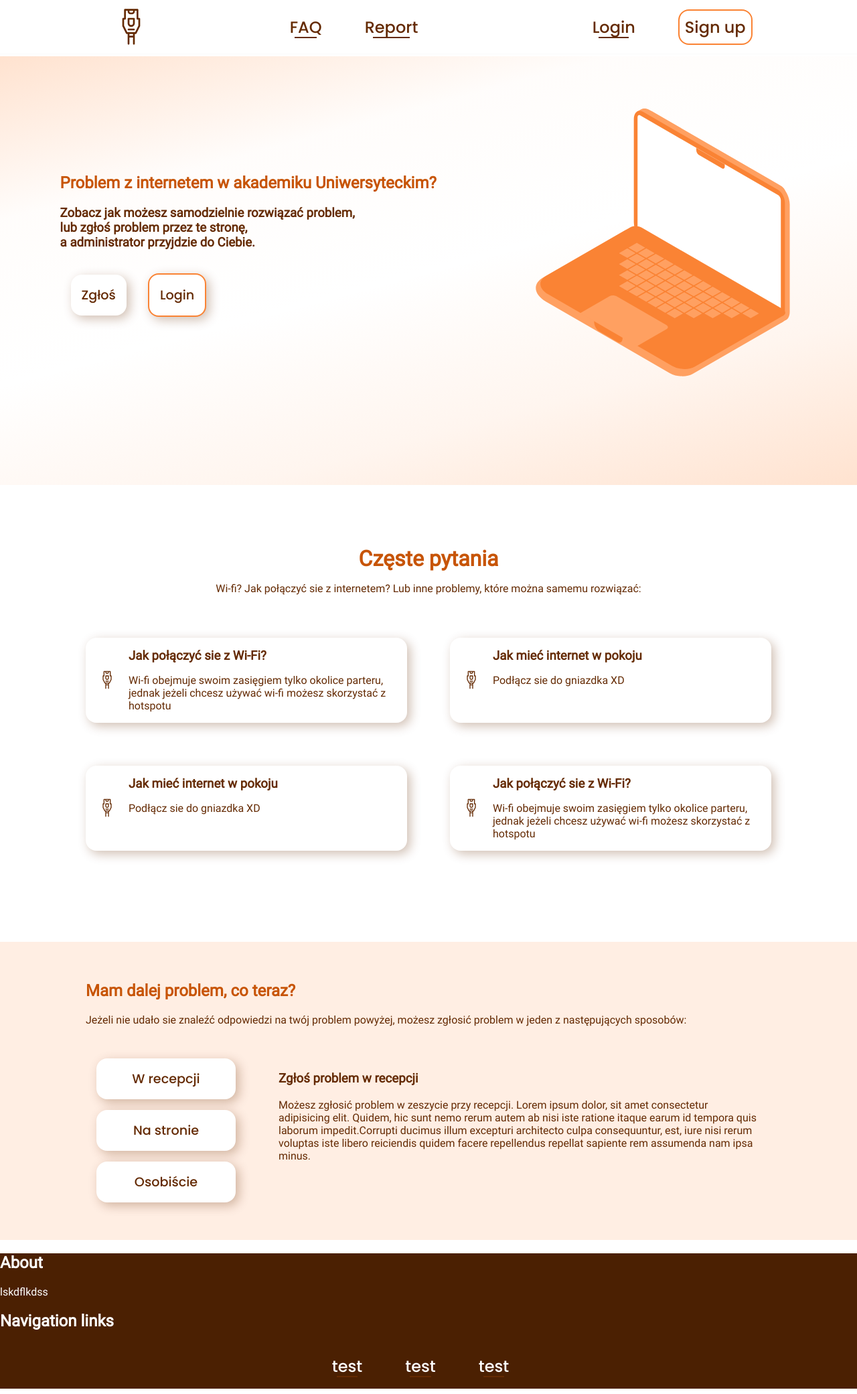
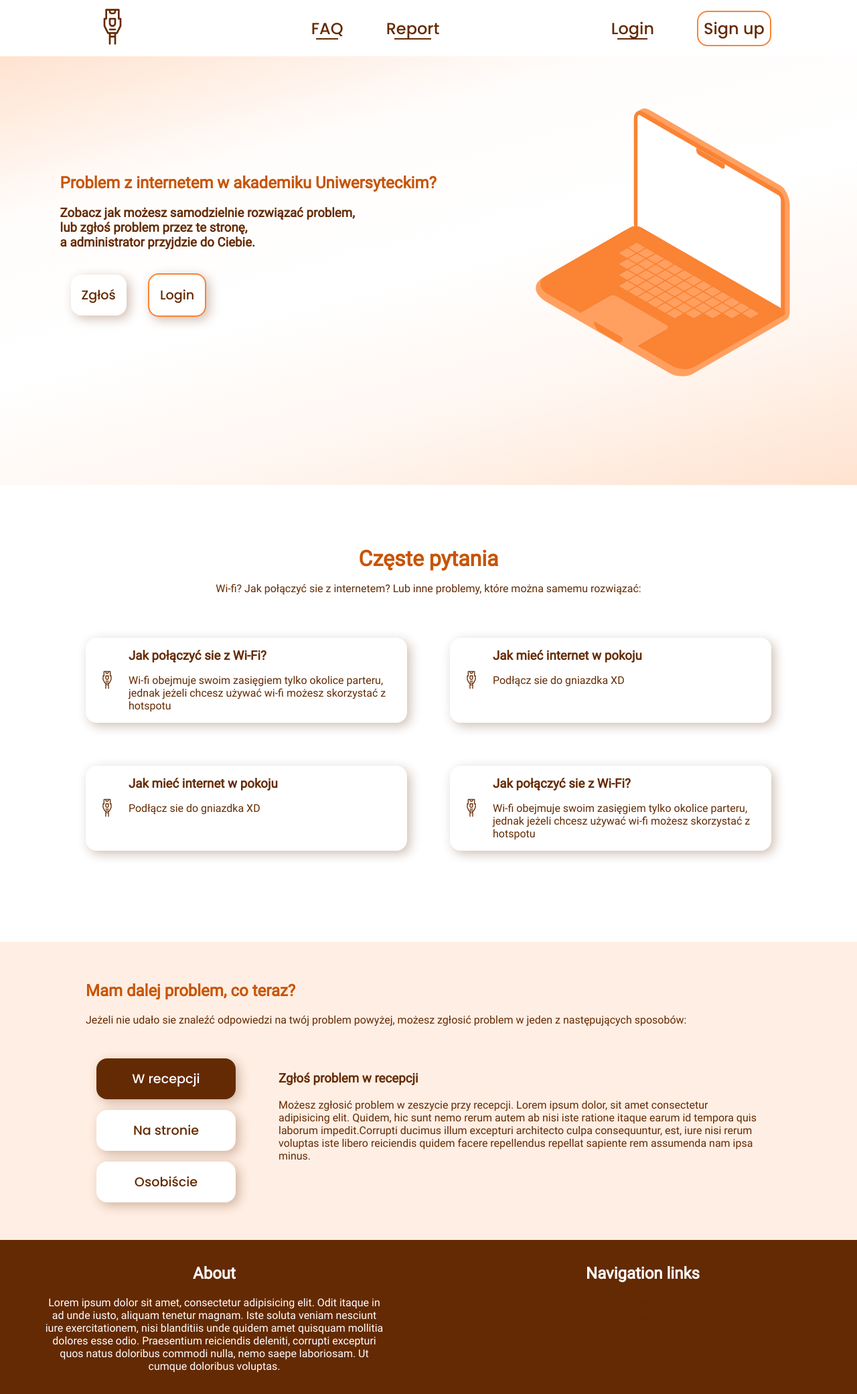
Before and after one commit to PatrykSiekierski/Dorm-Assist, a React (Vite) app: page / in a window 1280 px wide. Shown: the whole page at 67% size. Built offline with nearby package versions, Linux system fonts and the light colour scheme.

Commit message:
Poprawa footera i navbaru. Rozpoczęcie pisania nowej podstrony.

```diff
--- a/src/components/Home/navigation.jsx
+++ b/src/components/Home/navigation.jsx
@@ -85,6 +85,11 @@ export default function Navigation() {
 
 function OptionButton({ text, target, selectedOption }) {
   return (
-    <button onClick={() => selectedOption.setOption(target)}>{text}</button>
+    <button
+      className={selectedOption.option == target ? "selected-button" : ""}
+      onClick={() => selectedOption.setOption(target)}
+    >
+      {text}
+    </button>
   );
 }
--- a/src/components/Universal/footer.jsx
+++ b/src/components/Universal/footer.jsx
@@ -5,22 +5,22 @@ export default function Footer() {
     <footer>
       <div id="footer-description">
         <h2>About</h2>
-        <p>lskdflkdss</p>
+        <p>
+          Lorem ipsum dolor sit amet, consectetur adipisicing elit. Odit itaque
+          in ad unde iusto, aliquam tenetur magnam. Iste soluta veniam nesciunt
+          iure exercitationem, nisi blanditiis unde quidem amet quisquam
+          mollitia dolores esse odio. Praesentium reiciendis deleniti, corrupti
+          excepturi quos natus doloribus commodi nulla, nemo saepe laboriosam.
+          Ut cumque doloribus voluptas.
+        </p>
       </div>
       <div>
         <h2>Navigation links</h2>
-        <nav>
-          <ul>
-            <li>
-              <a>test</a>
-            </li>
-            <li>
-              <a>test</a>
-            </li>
-            <li>
-              <a>test</a>
-            </li>
-          </ul>
+        <nav id="links">
+          <a>tests</a>
+          <a>tests</a>
+          <a>tests</a>
+          <a>tests</a>
         </nav>
       </div>
     </footer>
--- a/src/components/Universal/navbar.jsx
+++ b/src/components/Universal/navbar.jsx
@@ -3,13 +3,15 @@ import "../../styles/_navbar.scss";
 export default function Navbar() {
   return (
     <nav>
-      <img src="src/assets/cable-lan-svgrepo-com.svg" alt="Logo" />
+      <a href="home.jsx">
+        <img src="src/assets/cable-lan-svgrepo-com.svg" alt="Logo" />
+      </a>
       <ul>
         <li>
           <a>FAQ</a>
         </li>
         <li>
-          <a>Report</a>
+          <a href="/navbar.jsx">Report</a>
         </li>
       </ul>
       <ul>
--- a/src/style.scss
+++ b/src/style.scss
@@ -43,3 +43,8 @@ h1 {
   cursor: pointer;
   box-shadow: 0.3rem 0.3rem 1rem 0 rgba($main-text, 0.3);
 }
+
+ul {
+  margin-left: 0;
+  padding-left: 0;
+}
--- a/src/styles/_footer.scss
+++ b/src/styles/_footer.scss
@@ -1,10 +1,39 @@
 @import "_variables.scss";
 
 footer {
-  background-color: darken($color: $main-text, $amount: 5);
+  padding: 1rem 0 2rem;
+  background-color: darken($color: $main-text, $amount: 0);
   color: white;
+
+  // display: flex;
+  // justify-content: space-around;
+
+  display: grid;
+  grid-template-columns: 1fr 1fr;
+  justify-items: center;
+  text-align: center;
+
+  div {
+    width: 80%;
+  }
 
   p {
     margin: 0;
   }
+
+  li {
+    display: list-item;
+    list-style-type: none;
+
+    a {
+      text-align: center;
+      font-size: 1rem;
+    }
+  }
 }
+
+#links {
+  display: flex;
+  flex-direction: column;
+  gap: 0.5rem;
+}
--- a/src/styles/_navbar.scss
+++ b/src/styles/_navbar.scss
@@ -12,20 +12,36 @@
 
 nav {
   // background-color: #f0f0f0; //dev only
-  border-bottom: 1px solid #fafafa;
+  // border-bottom: 1px solid #fafafa;
 
   margin: 0;
   padding: 0;
   width: 100%;
 
   display: inline-flex;
-  justify-content: space-evenly;
+  justify-content: space-around;
   // gap: 25%;
 
   align-items: center;
+
+  ul {
+    :last-child {
+      margin-right: 0;
+    }
   }
 
-nav > ul > li {
+  a {
+    text-decoration: none;
+    color: $main-text;
+  }
+
+  img {
+    max-height: 5rem;
+    padding: 0.5rem;
+    cursor: pointer;
+  }
+
+  > ul li {
     font-family: "PoppinMed", sans-serif;
     font-size: 1.5rem;
 
@@ -55,6 +71,7 @@ nav > ul > li {
       border-bottom-color: $accent;
     }
   }
+}
 
 .border-special {
   margin-right: 0;
@@ -67,9 +84,3 @@ nav > ul > li {
     border: none;
   }
 }
-
-nav > img {
-  max-height: 5rem;
-  padding: 0.5rem;
-  cursor: pointer;
-}
--- a/src/styles/_navigationArticle.scss
+++ b/src/styles/_navigationArticle.scss
@@ -56,6 +56,7 @@
     cursor: pointer;
     box-shadow: 0.3rem 0.3rem 1rem 0 rgba($main-text, 0.3);
 
+    transition: 0.25s;
     // gap: 1rem;
 
     // margin-top: 1rem;
@@ -71,3 +72,9 @@
     // width: 70%;
   }
 }
+
+.selected-button {
+  transition: 0.25s;
+  background-color: $main-text !important;
+  color: white !important;
+}
```
Also changed, not shown: src/pages/report.jsx (added, +14 -0 lines). Lines whose indentation alone changed are shown as unchanged.
